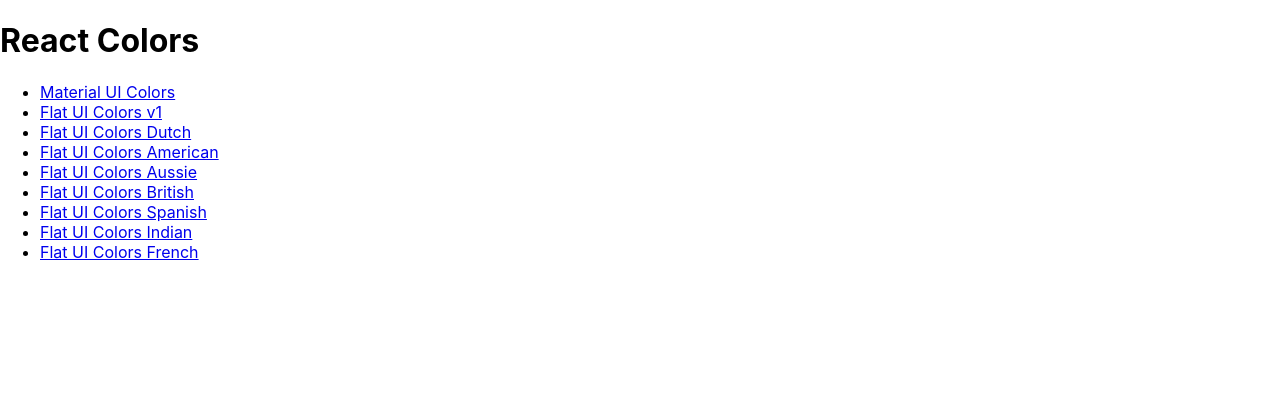
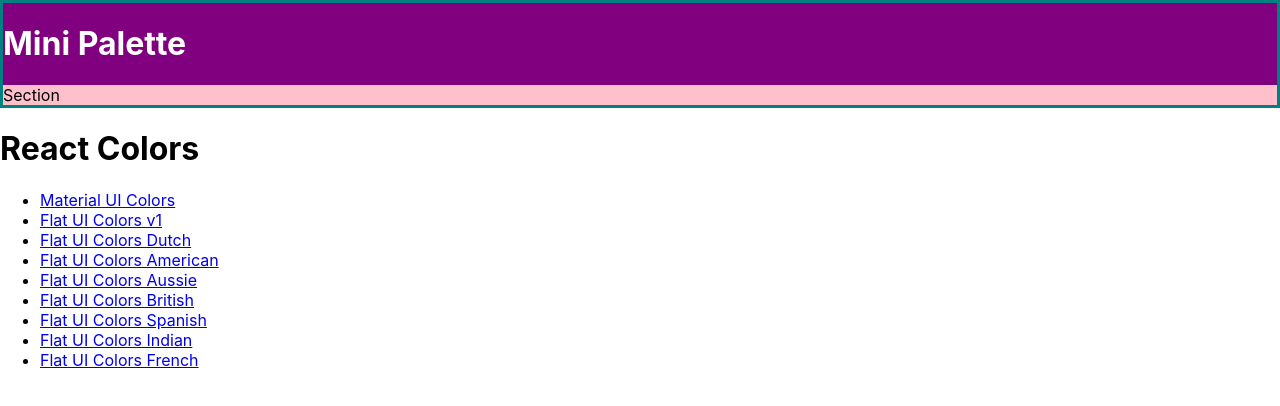
Before and after one commit to qbhatti/color-palette-app, a React (Create React App) app: page / in a window 1280 px wide. Shown: the top 406 px of the page. Built offline with nearby package versions, Linux system fonts and the light colour scheme; the HTML template or start-up script is replaced by a standard one.

Commit message:
Added withStyles with demo styles

```diff
--- a/package.json
+++ b/package.json
@@ -5,6 +5,7 @@
   "dependencies": {
     "@material-ui/core": "^4.8.3",
     "@material-ui/icons": "^4.5.1",
+    "@material-ui/styles": "^4.8.2",
     "@testing-library/jest-dom": "^4.2.4",
     "@testing-library/react": "^9.4.0",
     "@testing-library/user-event": "^7.2.1",
--- /dev/null
+++ b/src/MiniPalette.js
@@ -0,0 +1,27 @@
+import React from 'react';
+import { withStyles } from '@material-ui/styles';
+
+const styles = {
+    main: {
+        backgroundColor: "purple",
+        border: "3px solid teal",
+        "& h1": {
+            color: "white"
+        }
+    },
+    secondary: {
+        backgroundColor: "pink"
+    }
+}
+
+function MiniPalette(props) {
+    const { classes } = props;
+    return (
+        <div className={classes.main}>
+            <h1>Mini Palette</h1>
+            <section className={classes.secondary}>Section</section>
+        </div>
+    )
+}
+
+export default withStyles(styles)(MiniPalette);
--- a/src/PaletteList.js
+++ b/src/PaletteList.js
@@ -1,11 +1,13 @@
 import React, { Component } from 'react';
 import { Link } from 'react-router-dom';
+import MiniPalette from './MiniPalette';
 
 export default class PaletteList extends Component {
     render() {
         let { palettes } = this.props;
         return (
             <div>
+                <MiniPalette />
                 <h1>React Colors</h1>
                 <ul>
                     {palettes.map(p =>
```
